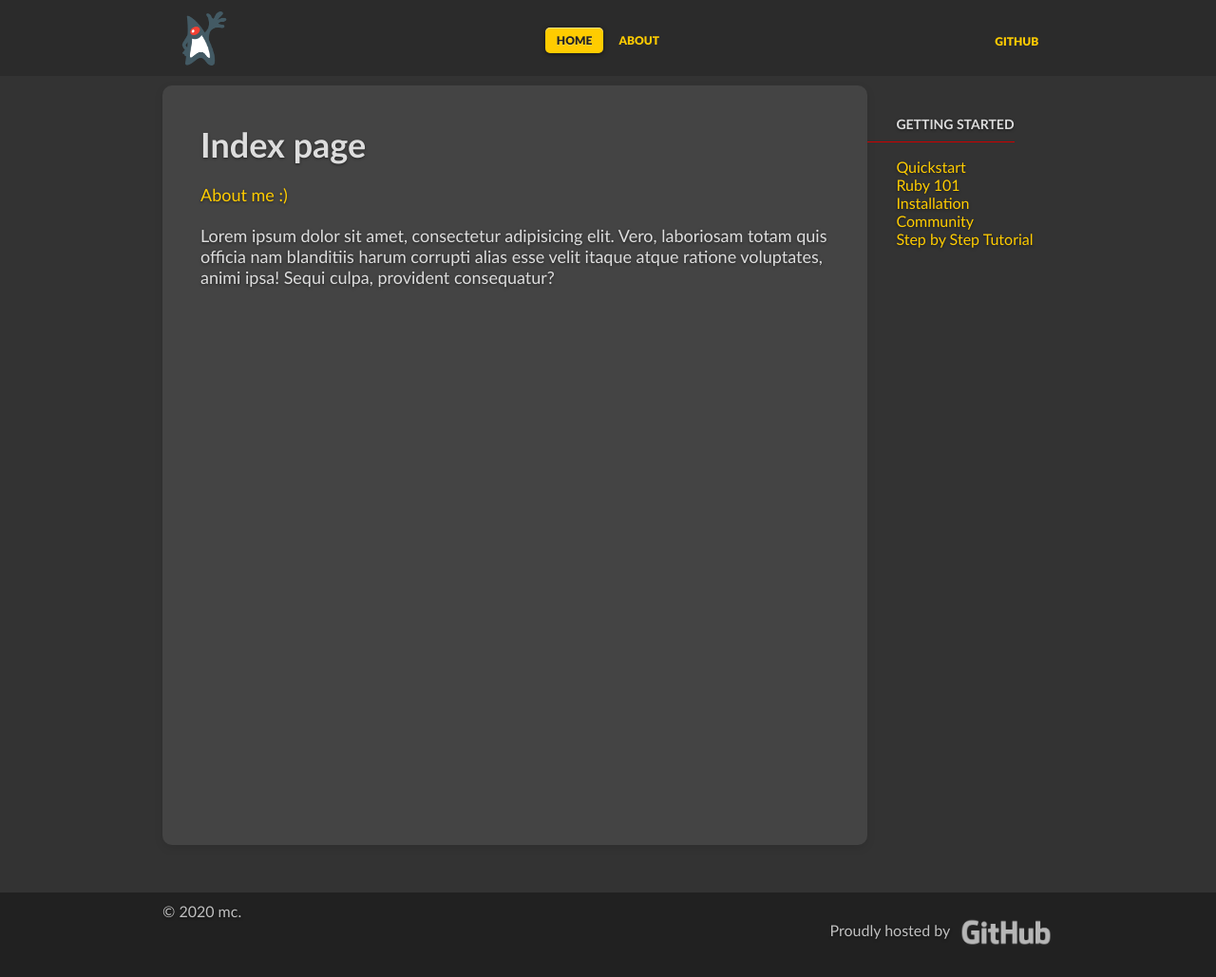
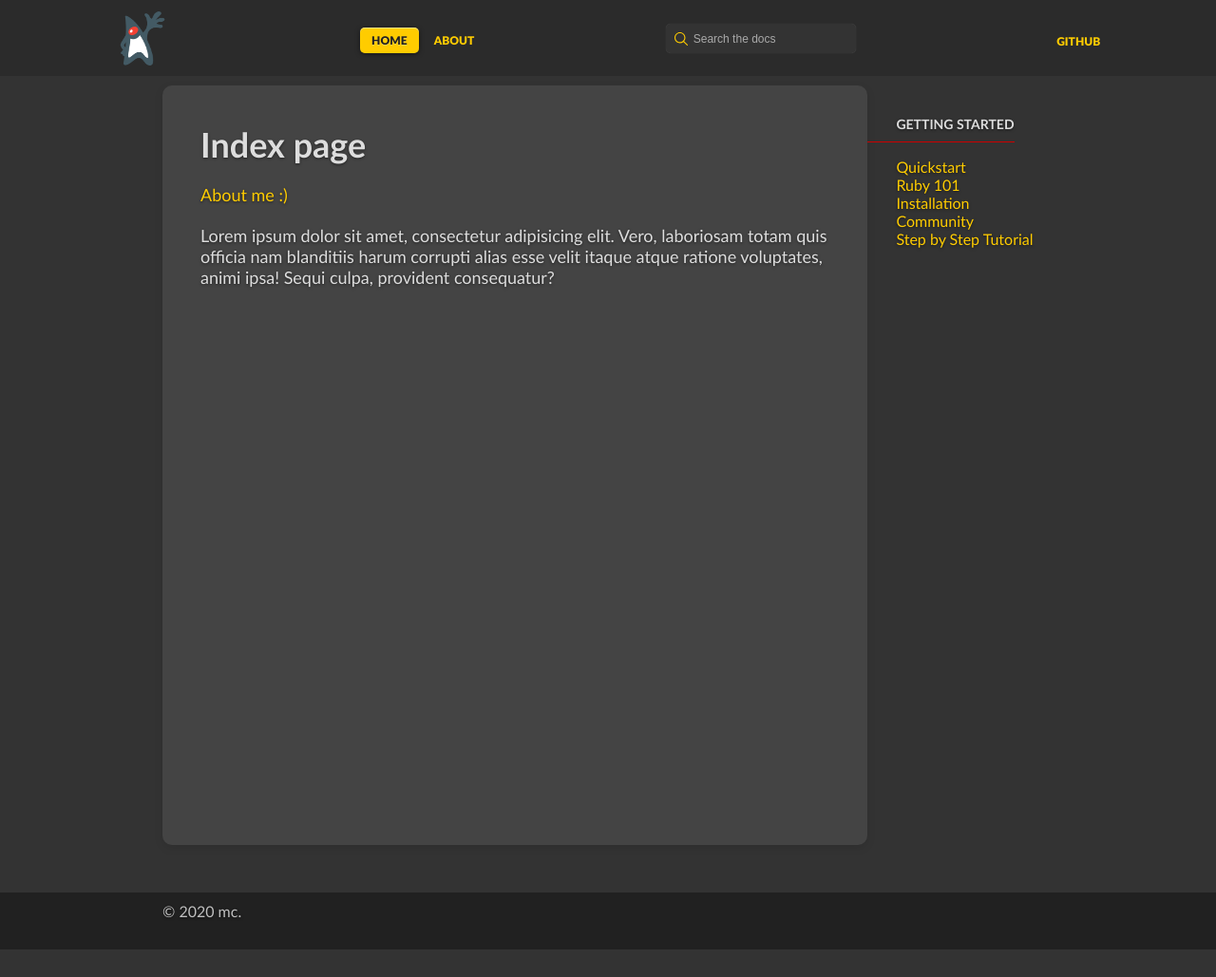
Before and after one commit to mc-source/mc-source.github.io, a Jekyll site: the page built from index.md, in a window 1280 px wide. Shown: the whole page at 95% size. Built offline with Jekyll 4.4.1, drawn with Linux system fonts in a browser that asks for light colours; after the commit the page ends 1000 px from its top, so only the background shows below that.

Commit message:
Update default.html

```diff
--- a/_layouts/default.html
+++ b/_layouts/default.html
@@ -22,7 +22,7 @@
 
             {% include navigation.html %}
 
-            <div class="search show-on-mobiles">
+            <div class="search">
         			  <form novalidate="novalidate" onsubmit="return false;" class="searchbox">
         			    <div role="search" class="searchbox__wrapper">
         			      <span class="algolia-autocomplete" style="position: relative; display: inline-block; direction: ltr;"><input id="docsearch" type="search" name="search" placeholder="Search the docs" autocomplete="off" required="required" class="searchbox__input ds-input" spellcheck="false" role="combobox" aria-autocomplete="list" aria-expanded="false" aria-label="search input" aria-owns="algolia-autocomplete-listbox-0" dir="auto" style="position: relative; vertical-align: top;"><pre aria-hidden="true" style="position: absolute; visibility: hidden; white-space: pre; font-family: sans-serif; font-size: 15.75px; font-style: normal; font-variant: normal; font-weight: 400; word-spacing: 0px; letter-spacing: normal; text-indent: 0px; text-rendering: auto; text-transform: none;"></pre><span class="ds-dropdown-menu" role="listbox" id="algolia-autocomplete-listbox-0" style="position: absolute; top: 100%; z-index: 100; left: 0px; right: auto; display: none;"><div class="ds-dataset-1"></div></span></span>
@@ -117,14 +117,14 @@
             <div class="unit one-third center-on-mobiles">
                &copy;&nbsp;2020 mc.</p>
             </div>
-            <div class="unit two-thirds align-right center-on-mobiles">
+            <!-- <div class="unit two-thirds align-right center-on-mobiles">
                <p>
                   Proudly hosted by
                   <a href="https://github.com">
                   <img src="/assets/images/footer-logo.png" width="100" height="30" alt="GitHub • Social coding">
                   </a>
                </p>
-            </div>
+            </div> -->
             <!-- <div class="unit two-thirds align-right center-on-mobiles">
                <p>
                   Jekyll is funded thanks to its
```
